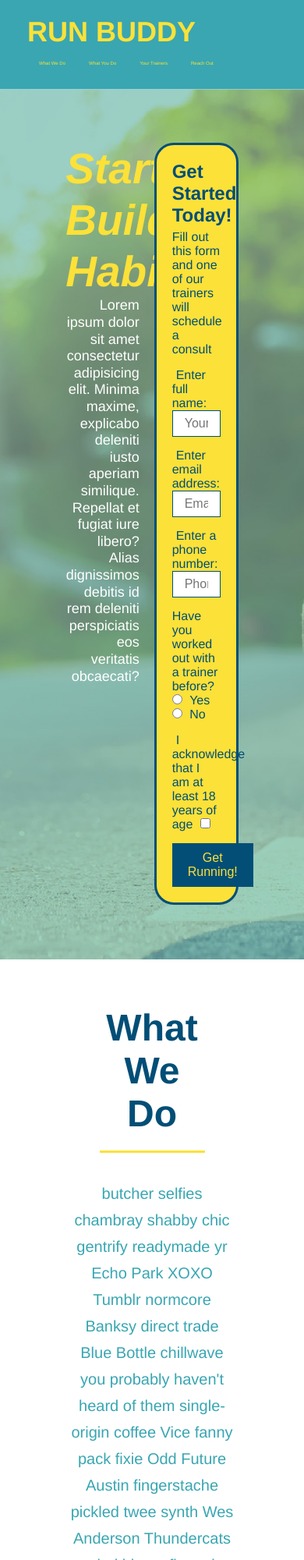
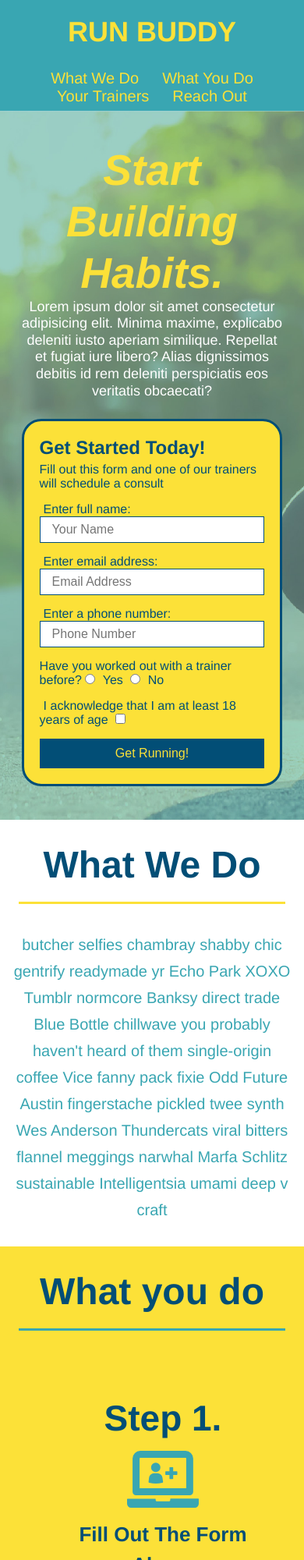
Before and after one commit to Stricker2/run-buddy, a plain HTML site: page index.html in a window 390 px wide. Shown: the top 2000 px of the page at 78% size. Drawn offline with Linux system fonts and the light colour scheme.

Commit message:
added media queries

```diff
--- a/assets/css/style.css
+++ b/assets/css/style.css
@@ -510,6 +510,65 @@ footer a {
 
 @media screen and (max-width: 980px) {
 
+    header {
+
+        padding-bottom: 0;
+
+        justify-content: center;
+    }
+
+    header h1 {
+
+        width: 100%;
+
+        text-align: center;
+    }
+
+    header nav ul {
+
+        margin-top: 20px;
+
+        width: 100%;
+
+        justify-content: center;
+    }
+
+    header nav ul li a {
+
+        font-size: 20px;
+    }
+
+    footer h2, footer div {
+
+        text-align: center;
+
+        width: 100%;
+    }
+
+    .habits, .hero-form {
+
+        width: 100%;
+    }
+
+    .habits {
+
+        text-align: center;
+    }
+
+    .section-title {
+
+        width: 80%;
+    }
+
+    .trainer {
+
+        flex: 0 70%;
+    }
+
+    .contact-info iframe {
+
+        flex: 1 100%;
+    }
 
 }
 
@@ -517,6 +576,42 @@ footer a {
 
 @media screen and (max-width: 768px) {
 
+    section {
+
+        padding: 30px 15px;
+    }
+
+    .step h3 {
+
+        flex: 1 100%;
+
+        text-align: center;
+    }
+
+    .step-info {
+
+        flex: 2 100%;
+
+        text-align: center;
+
+        justify-content: center;
+    }
+
+    .step-img {
+
+        flex: 0 32%;
+
+        margin-right: 0;
+
+        margin-top: 15px;
+
+        margin-bottom: 15px;
+    }
+
+    .step-text {
+
+        flex: 100%;
+    }
 
 }
 
@@ -524,5 +619,39 @@ footer a {
 
 @media screen and (max-width: 575px) {
 
+    .hero-form button {
+
+        width: 100%;
+    }
+
+    .section-title {
+
+        width: 95%;
+    }
+
+    .intro p {
+
+        width: 100%;
+    }
+
+    .trainer {
+
+        flex: 0 100%;
+    }
+
+    .contact-info {
+
+        text-align: center;
+    }
+
+    .contact-info > * {
+
+        flex: 0 100%;
+    }
+
+    .contact-form {
+
+        order: 3;
+    }
 
 }
```
